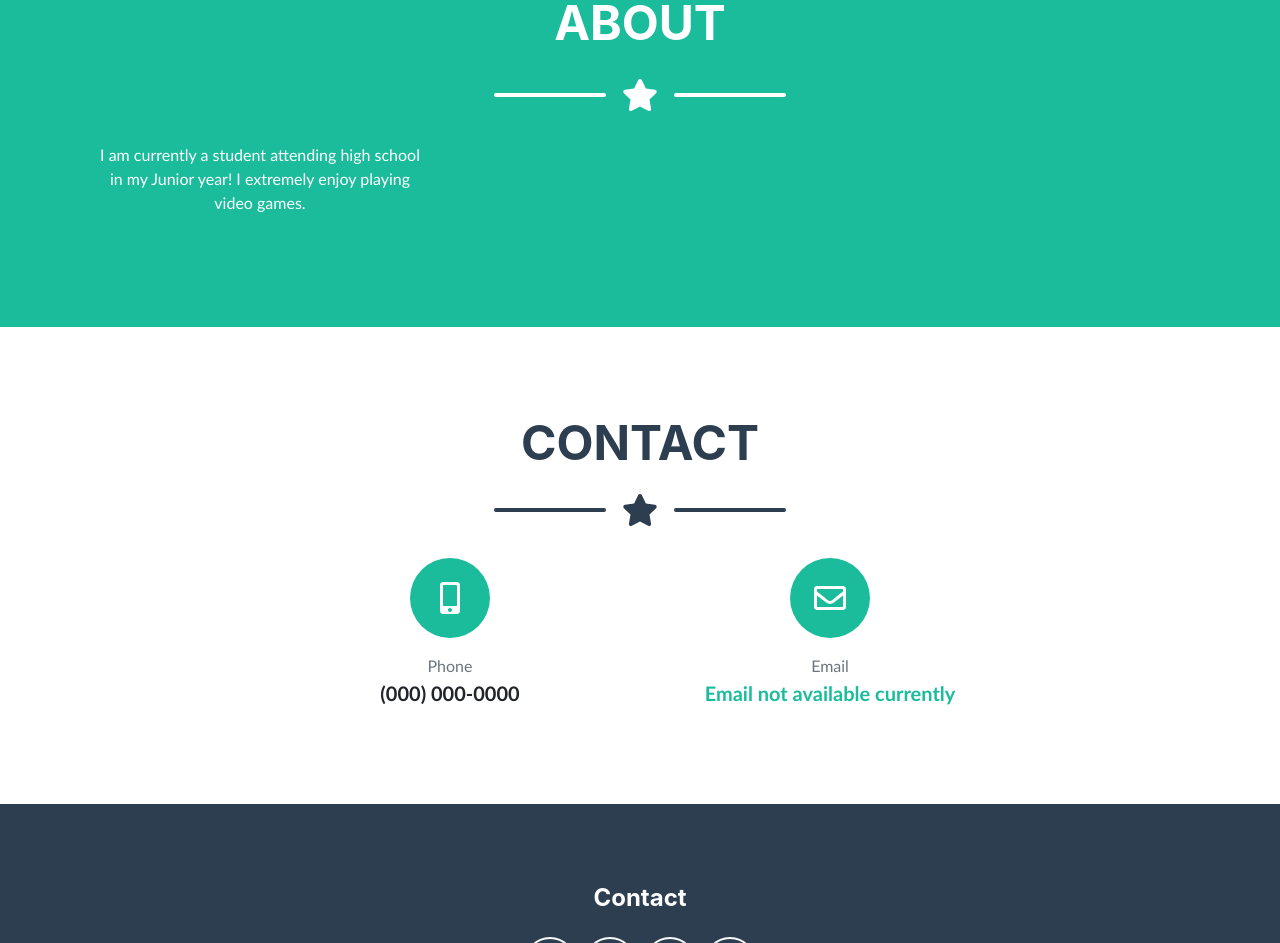
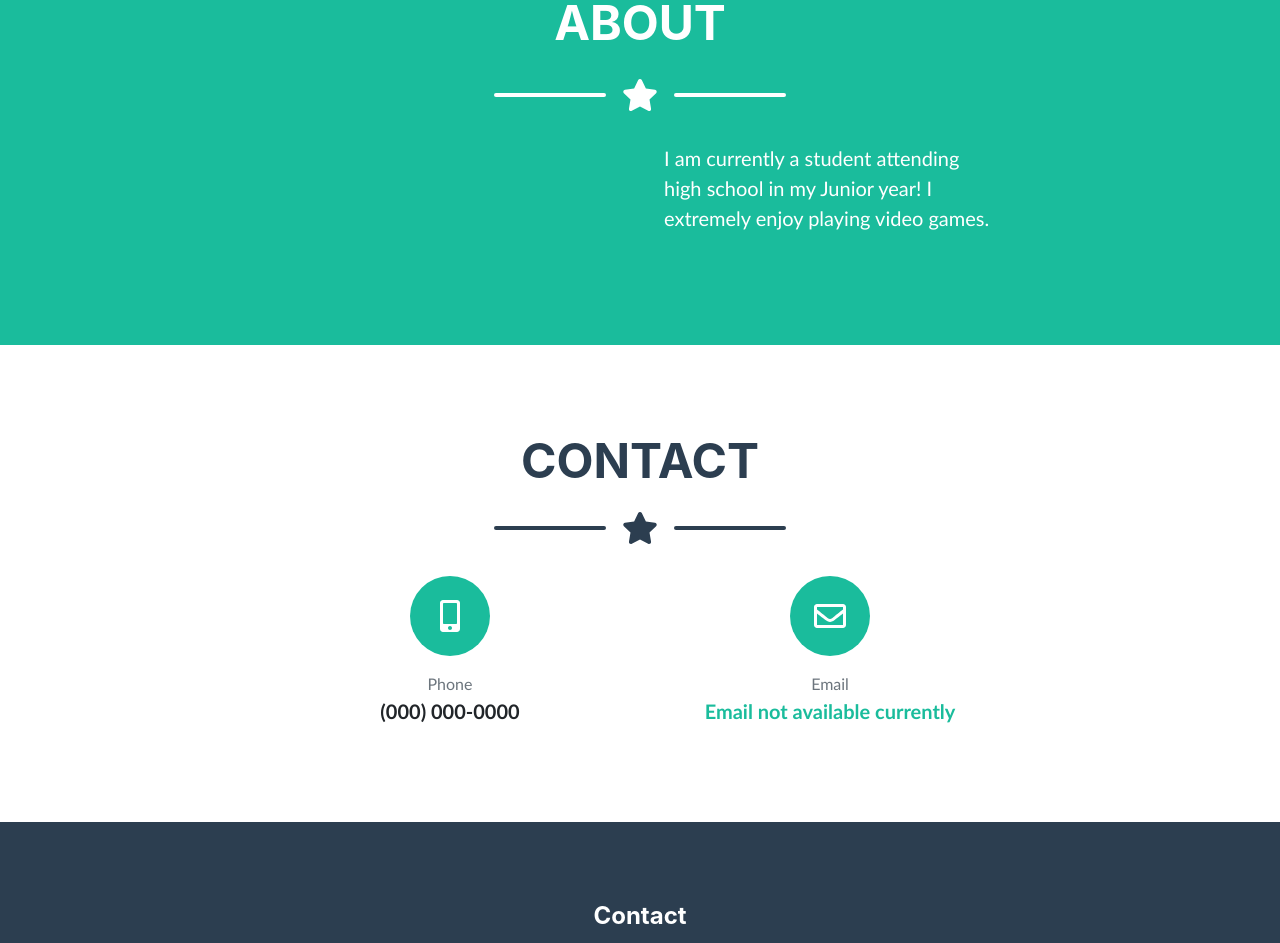
Before and after one commit to AksharDP/Portfolio, a plain HTML site: page index.html in a window 1280 px wide. Shown: the part 1754-2697 px from the top of the page. Drawn offline with nearby package versions, Linux system fonts and the light colour scheme; a web font is replaced by a local one.

Commit message:
Website Personalization Log #1 Fix x2

```diff
--- a/css/body.css
+++ b/css/body.css
@@ -39,7 +39,3 @@
     unicode-range: U+0000-00FF, U+0131, U+0152-0153, U+02BB-02BC, U+02C6, U+02DA, U+02DC,
         U+2000-206F, U+2074, U+20AC, U+2122, U+2191, U+2193, U+2212, U+2215, U+FEFF, U+FFFD;
 }
-
-.aboutme {
-    text-align: center;
-}
--- a/index.html
+++ b/index.html
@@ -282,8 +282,11 @@
                 </div>
                 <!-- About Section Content-->
                 <div class="row">
+                    <div class="col-lg-4 ml-auto">
+                        <p class="pre-wrap lead"> </p>
+                    </div>
                     <div class="col-lg-4 mr-auto">
-                        <p class="aboutme">I am currently a student attending high school in my Junior year! I extremely enjoy playing video games.</p>
+                        <p class="pre-wrap lead">I am currently a student attending high school in my Junior year! I extremely enjoy playing video games.</p>
                     </div>
                 </div>
             </div>
```
